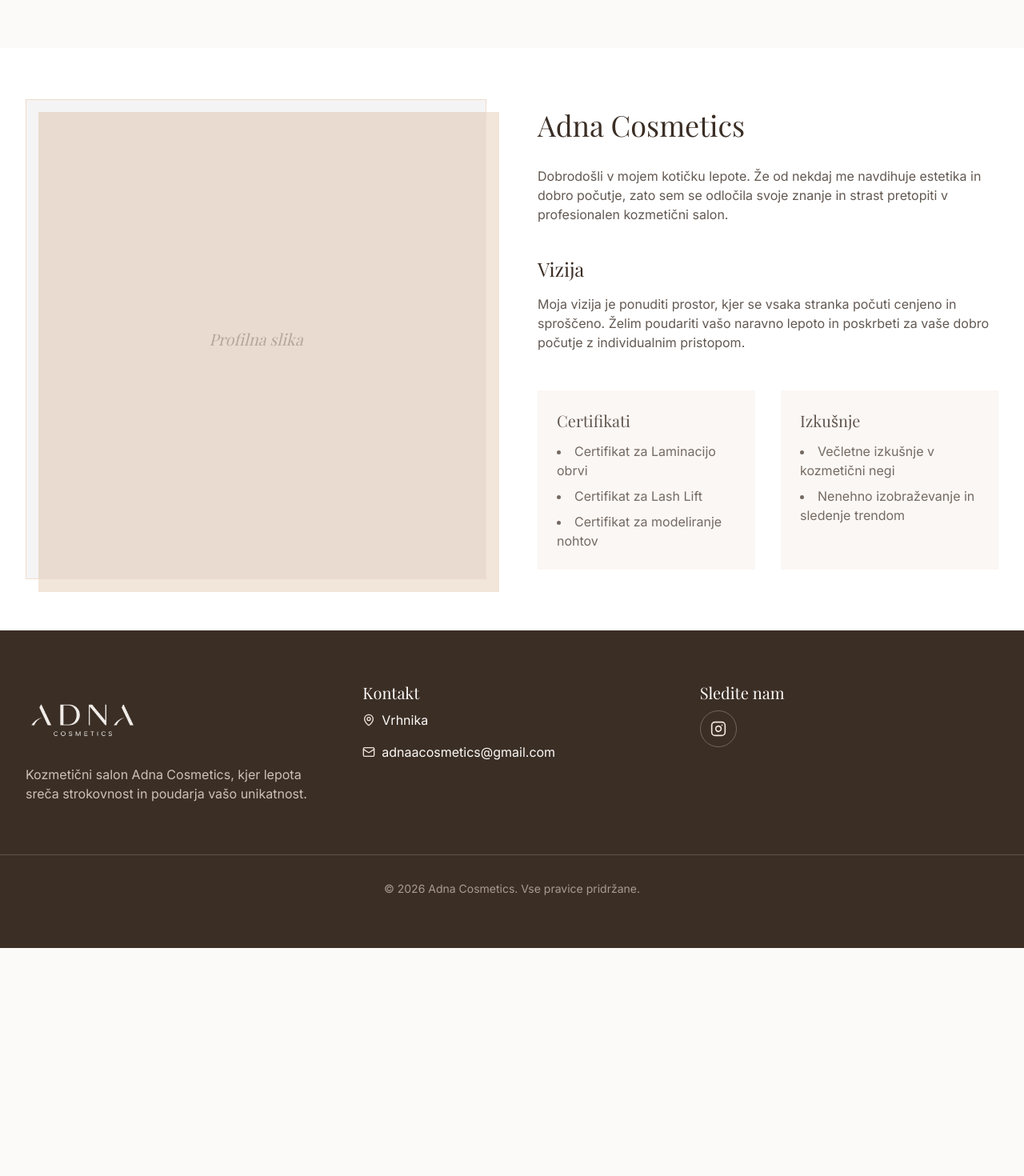
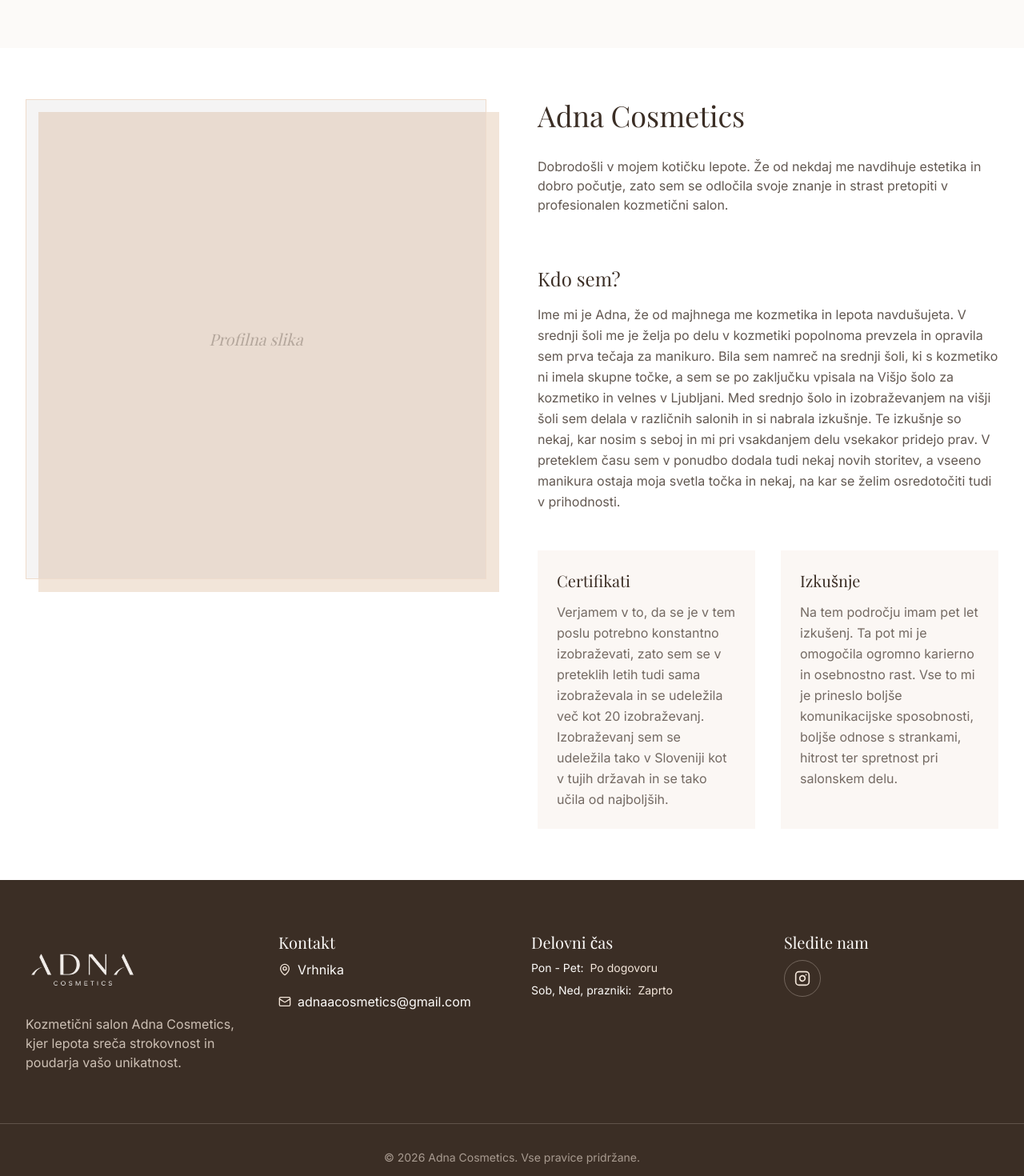
Before and after one commit to josts03/adna-cosmetics, a React (Vite) app: page /o-meni in a window 1280 px wide. Shown: the part 360-1830 px from the top of the page at 80% size. Before the commit the page ends 1545 px from the top, so only its background shows below. Built offline with nearby package versions, Linux system fonts and the light colour scheme.

Commit message:
Add files via upload

```diff
--- a/src/components/Layout.tsx
+++ b/src/components/Layout.tsx
@@ -152,7 +152,7 @@
 
       {/* Footer */}
       <footer className="bg-brand-dark text-brand-light py-16">
-        <div className="max-w-7xl mx-auto px-4 sm:px-6 lg:px-8 grid grid-cols-1 md:grid-cols-3 gap-12 text-center md:text-left">
+        <div className="max-w-7xl mx-auto px-4 sm:px-6 lg:px-8 grid grid-cols-1 md:grid-cols-4 gap-12 text-center md:text-left">
           <div className="flex flex-col space-y-4 items-center md:items-start">
             <Link to="/" className="text-brand-light hover:text-brand-nude transition-colors mb-2">
               <Logo src="/logo_white.png" className="h-20 md:h-24 w-auto" />
@@ -173,6 +173,18 @@
           </div>
 
           <div className="flex flex-col space-y-4">
+            <h4 className="font-serif text-xl mb-2">Delovni čas</h4>
+            <div className="text-sm space-y-2">
+              <p className="flex justify-center md:justify-start gap-2">
+                <span>Pon - Pet:</span> <span className="text-brand-nude">Po dogovoru</span>
+              </p>
+              <p className="flex justify-center md:justify-start gap-2">
+                <span>Sob, Ned, prazniki:</span> <span className="text-brand-nude">Zaprto</span>
+              </p>
+            </div>
+          </div>
+
+          <div className="flex flex-col space-y-4">
             <h4 className="font-serif text-xl mb-2">Sledite nam</h4>
             <div className="flex space-x-4 justify-center md:justify-start">
               <a href="https://www.instagram.com/adnaa_cosmetics/" target="_blank" rel="noopener noreferrer" className="p-3 border border-brand-nude/30 rounded-full hover:bg-brand-nude/10 hover:border-brand-nude transition-all">
--- a/src/pages/About.tsx
+++ b/src/pages/About.tsx
@@ -17,39 +17,45 @@
       </div>
 
       <section className="py-16 bg-white">
-        <div className="max-w-7xl mx-auto px-4 sm:px-6 lg:px-8 grid grid-cols-1 lg:grid-cols-2 gap-16 items-center">
-          <div className="relative h-[600px] w-full">
-            <div className="absolute inset-0 bg-brand-nude translate-x-4 translate-y-4"></div>
-            <div className="absolute inset-0 bg-brand-dark/5 flex items-center justify-center border border-brand-rose">
-              <span className="text-brand-dark/30 font-serif italic text-xl">Profilna slika</span>
+        <div className="max-w-7xl mx-auto px-4 sm:px-6 lg:px-8 flex flex-col lg:grid lg:grid-cols-2 gap-y-12 lg:gap-x-16 lg:gap-y-0 items-start">
+
+          <div className="lg:col-start-2 lg:row-start-1 w-full">
+            <h2 className="text-4xl font-serif mb-6 lg:mb-8 text-brand-dark">Adna Cosmetics</h2>
+            <div className="prose prose-lg text-brand-dark/80 max-w-none">
+              <p className="mb-0 lg:mb-6">
+                Dobrodošli v mojem kotičku lepote. Že od nekdaj me navdihuje estetika in dobro počutje, zato sem se odločila svoje znanje in strast pretopiti v profesionalen kozmetični salon.
+              </p>
             </div>
           </div>
-          <div>
-            <h2 className="text-4xl font-serif mb-8">Adna Cosmetics</h2>
+
+          <div className="w-full static lg:sticky lg:top-32 lg:col-start-1 lg:row-start-1 lg:row-span-2">
+            <div className="relative h-[400px] lg:h-[600px] w-full">
+              <div className="absolute inset-0 bg-brand-nude translate-x-4 translate-y-4"></div>
+              <div className="absolute inset-0 bg-brand-dark/5 flex items-center justify-center border border-brand-rose">
+                <span className="text-brand-dark/30 font-serif italic text-xl">Profilna slika</span>
+              </div>
+            </div>
+          </div>
+
+          <div className="lg:col-start-2 lg:row-start-2 w-full">
             <div className="prose prose-lg text-brand-dark/80 max-w-none">
-              <p className="mb-6">
-                Dobrodošli v mojem kotičku lepote. Že od nekdaj me navdihuje estetika in dobro počutje, zato sem se odločila svoje znanje in strast pretopiti v profesionalen kozmetični salon.
-              </p>
-              <h3 className="text-2xl font-serif text-brand-dark mt-10 mb-4">Vizija</h3>
-              <p className="mb-6">
-                Moja vizija je ponuditi prostor, kjer se vsaka stranka počuti cenjeno in sproščeno. Želim poudariti vašo naravno lepoto in poskrbeti za vaše dobro počutje z individualnim pristopom.
+              <h3 className="text-2xl font-serif text-brand-dark mt-0 lg:mt-10 mb-4">Kdo sem?</h3>
+              <p className="mb-6 leading-relaxed">
+                Ime mi je Adna, že od majhnega me kozmetika in lepota navdušujeta. V srednji šoli me je želja po delu v kozmetiki popolnoma prevzela in opravila sem prva tečaja za manikuro. Bila sem namreč na srednji šoli, ki s kozmetiko ni imela skupne točke, a sem se po zaključku vpisala na Višjo šolo za kozmetiko in velnes v Ljubljani. Med srednjo šolo in izobraževanjem na višji šoli sem delala v različnih salonih in si nabrala izkušnje. Te izkušnje so nekaj, kar nosim s seboj in mi pri vsakdanjem delu vsekakor pridejo prav. V preteklem času sem v ponudbo dodala tudi nekaj novih storitev, a vseeno manikura ostaja moja svetla točka in nekaj, na kar se želim osredotočiti tudi v prihodnosti.
               </p>
 
               <div className="grid grid-cols-1 md:grid-cols-2 gap-8 mt-12">
                 <div className="bg-brand-nude/30 p-6">
-                  <h4 className="font-serif text-xl mb-3">Certifikati</h4>
-                  <ul className="list-disc list-inside space-y-2 text-brand-dark/70">
-                    <li>Certifikat za Laminacijo obrvi</li>
-                    <li>Certifikat za Lash Lift</li>
-                    <li>Certifikat za modeliranje nohtov</li>
-                  </ul>
+                  <h4 className="font-serif text-xl mb-3 text-brand-dark">Certifikati</h4>
+                  <p className="text-brand-dark/70 leading-relaxed">
+                    Verjamem v to, da se je v tem poslu potrebno konstantno izobraževati, zato sem se v preteklih letih tudi sama izobraževala in se udeležila več kot 20 izobraževanj. Izobraževanj sem se udeležila tako v Sloveniji kot v tujih državah in se tako učila od najboljših.
+                  </p>
                 </div>
                 <div className="bg-brand-nude/30 p-6">
-                  <h4 className="font-serif text-xl mb-3">Izkušnje</h4>
-                  <ul className="list-disc list-inside space-y-2 text-brand-dark/70">
-                    <li>Večletne izkušnje v kozmetični negi</li>
-                    <li>Nenehno izobraževanje in sledenje trendom</li>
-                  </ul>
+                  <h4 className="font-serif text-xl mb-3 text-brand-dark">Izkušnje</h4>
+                  <p className="text-brand-dark/70 leading-relaxed">
+                    Na tem področju imam pet let izkušenj. Ta pot mi je omogočila ogromno karierno in osebnostno rast. Vse to mi je prineslo boljše komunikacijske sposobnosti, boljše odnose s strankami, hitrost ter spretnost pri salonskem delu.
+                  </p>
                 </div>
               </div>
             </div>
--- a/src/pages/Pricelist.tsx
+++ b/src/pages/Pricelist.tsx
@@ -81,7 +81,7 @@
               ))}
             </div>
             <p className="text-sm text-brand-taupe italic mt-6 flex items-center">
-              <AlertCircle className="w-4 h-4 mr-2" /> Opomba: Na termine prosim hodite brez maskare.
+              <AlertCircle className="w-4 h-4 mr-2" /> Opomba: Na termine prosim pridite brez maskare.
             </p>
           </div>
 
--- a/src/pages/Services.tsx
+++ b/src/pages/Services.tsx
@@ -2,29 +2,34 @@
 
 const servicesList = [
   {
+    id: 'manikura',
+    title: 'Manikura',
+    description: 'Pri storitvi manikure poskrbim za urejeno obnohtno kožico, nato odvisno od želje stranke in nohtne plošče, naraven noht pokrijem z izbranim materialom. Zelo rada naredim francosko manikuro, delam pa tudi enostavne poslikave. Pri svojem delu uporabljam kvalitetne materijale in ponujam široko paleto barv. Stranka pride na ponovni obisk v roku 3 - 4 tednov, nega doma pa sloni na uporabi olja in čuvanju nohtov pred mehanskimi poškodbami. Za dobro obstojnost nohtov dam 50% jaz, drugih 50% pa stranka.',
+  },
+  {
+    id: 'pedikura',
+    title: 'Pedikura',
+    description: 'Pedikura je izraz, ki označuje urejanje stopal. Stranke, ki se na pedikuro naročijo, si večinoma želijo imeti bolj obstojen lak in bolj natančno nanesen. Jaz z urejanjem obnohtne kožice, krajšanjem in oblikovanjem nohtov poskrbim za bolj lahkoten korak in estetski videz.',
+  },
+  {
+    id: 'vihanje-trepalnic',
+    title: 'Vihanje trepalnic',
+    description: 'Vihanje trepalnic je tehnika s katero privzdignemo naravne trepalnice, po želji lahko trepalnice tudi pobarvamo. Po končani storitvi bodo oči videti bolj odprte, trepalnice pa zavihane, bolj goste in daljše. Za najboljše rezultate se prvih 24h po tretmaju izogibamo savnam in močenju trepalnic, prav tako ne nanašamo maskare.',
+  },
+  {
+    id: 'laminacija-obrvi',
+    title: 'Laminacija obrvi',
+    description: 'Pri laminaciji obrvi lahko prav tako vključimo tudi barvanje. Laminacija nam pomaga obvladovati obrvi in narediti lepo obliko brez uporabe gelov, dlačice tako ukrotimo. K storitvi ni vključeno oblikovanje obrvi.',
+  },
+  {
     id: 'depilacija',
     title: 'Depilacija',
-    description: 'Zagotavljamo vam gladko in mehko kožo. Odstranjevanje nezaželenih dlačic s profesionalnimi izdelki, ki so nežni do vaše kože in zagotavljajo dolgotrajne rezultate.',
-  },
-  {
-    id: 'obrvi-trepalnice',
-    title: 'Obrvi in trepalnice',
-    description: 'Popolno oblikovane obrvi in poudarjene trepalnice za definiran pogled. Nudimo barvanje, oblikovanje in napredne tehnike nege.',
-  },
-  {
-    id: 'lash-lift-laminacija',
-    title: 'Lash lift in laminacija obrvi',
-    description: 'Lash lift naravno privzdigne vaše trepalnice, laminacija obrvi pa ukroti in oblikuje dlačice obrvi v popolno obliko za več tednov. Popoln nadomestek za podaljševanje.',
-  },
-  {
-    id: 'nohti',
-    title: 'Nohti',
-    description: 'Zdravi in lepi nohti so odraz urejenosti. Nudimo osnovno manikuro, permanentno lakiranje, ter različne tehnike grajenja in podaljševanja nohtov po vaših željah.',
+    description: 'S pomočjo vročega voska izpulimo dlačico z mešičkom. Depilacija nam omogoča mehko kožo nekaj tednov, pri redni depilaciji se dlačice stanjšajo, posvetlijo in razredčijo. Po depilaciji se prvih 24-48h izogibamo direktnemu soncu.',
   },
   {
     id: 'masaza',
     title: 'Masaža',
-    description: 'Sprostite se ob pomirjujoči masaži, ki poskrbi za sprostitev napetih mišic in odpravo stresa. Čas samo za vas in vaše telo.',
+    description: 'Klasična masaža telesa vključuje masažo hrbta, rok in nog spredaj in zadaj. 1 ura sprostitve v današnjem hitrem življenju bo vsakemu prav prišla. Za tiste, ki nimajo toliko časa pa obstaja masaža zgornjega hrbta in vratu, ta je krajša in traja 30 min, je kot nalašč za hitro sprostitev.',
   }
 ];
 
@@ -33,7 +38,7 @@
     <>
       <SEO
         title="Storitve"
-        description="Raznolika ponudba storitev v salonu Adna Cosmetics: Depilacija, urejanje obrvi, lash lift, laminacija nohtov, manikura in sproščujoča masaža."
+        description="Raznolika ponudba storitev v salonu Adna Cosmetics: Depilacija, urejanje obrvi, lash lift, laminacija obrvi, manikura in sproščujoča masaža."
       />
       <div className="pt-24 pb-16 bg-brand-light">
         <div className="max-w-7xl mx-auto px-4 sm:px-6 lg:px-8 text-center">
```
Also changed, not shown: 1 other file (tests, documents, lock files or other folders).
